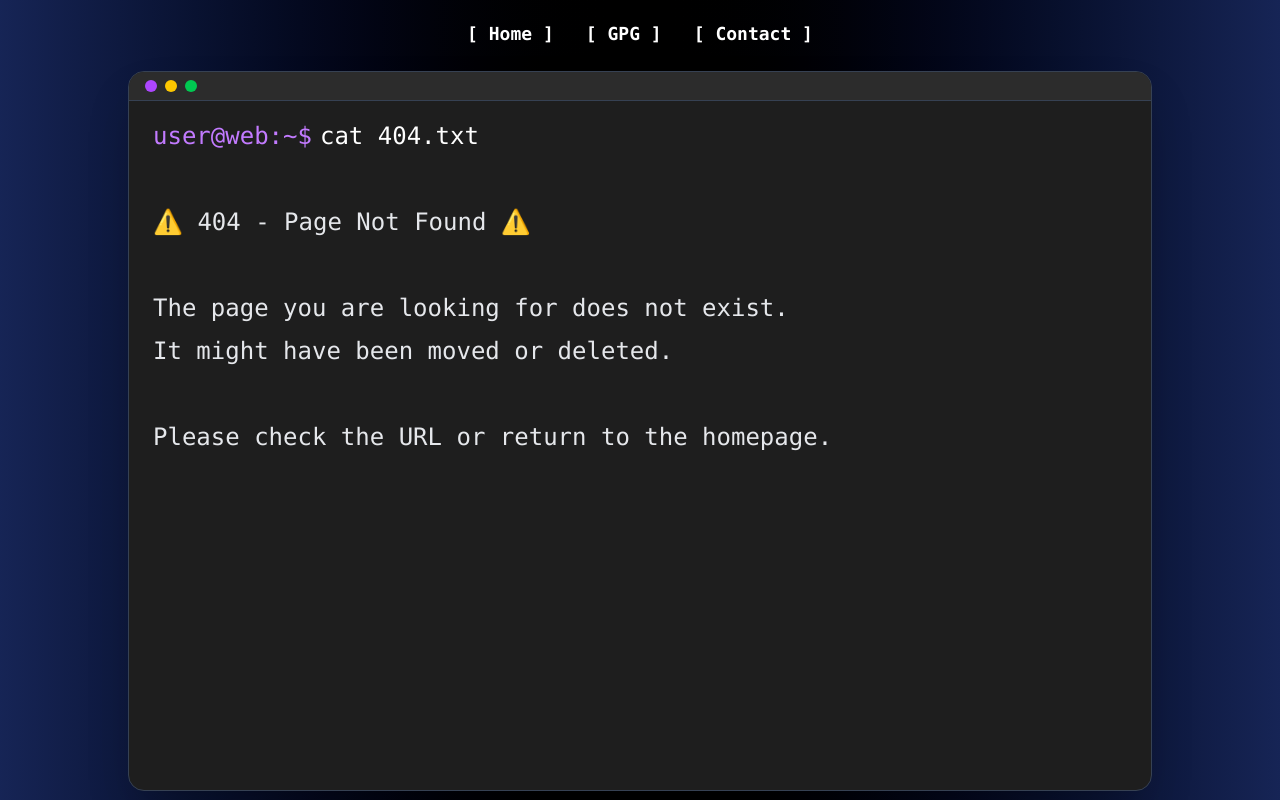
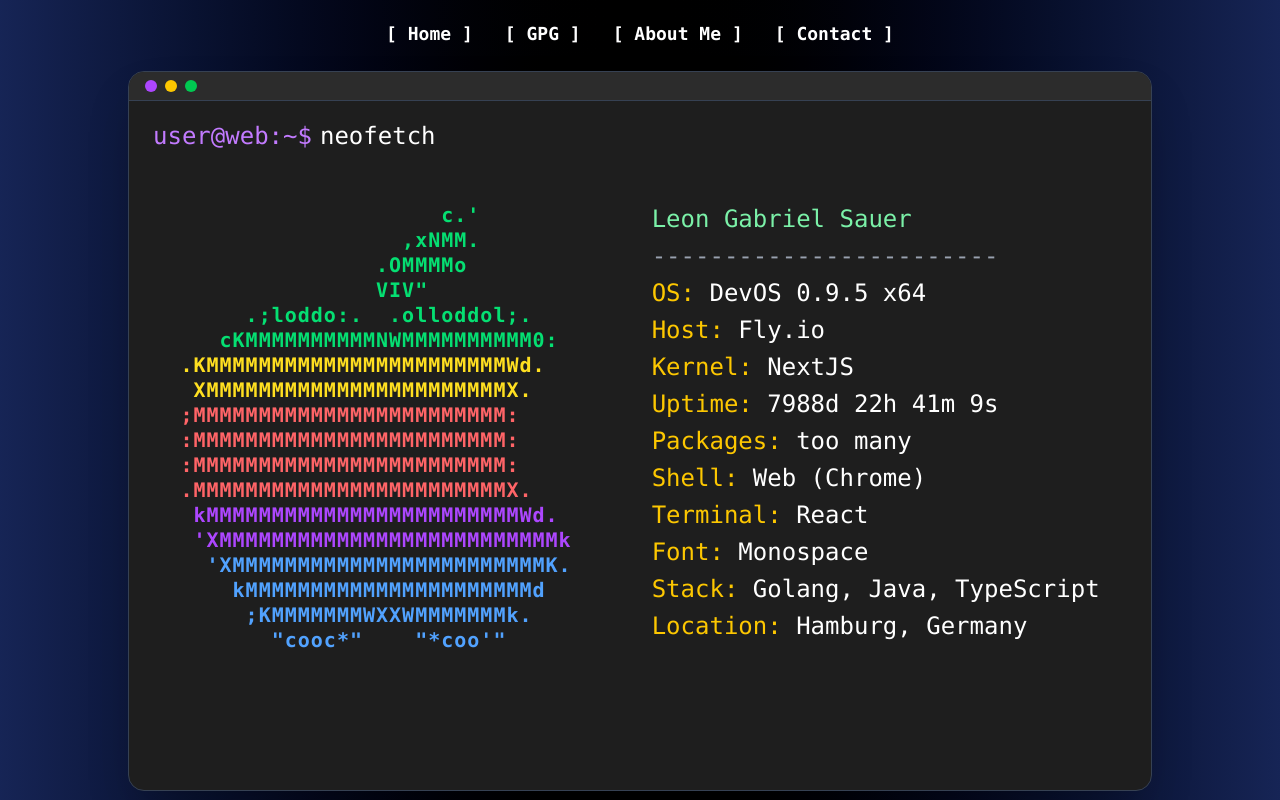
Before and after one commit to Lon3035/sauer.dev, a Next.js app: page /about in a window 1280 px wide. Before the commit this address had no page. Built offline with nearby package versions, Linux system fonts and the light colour scheme; a web font is replaced by a local one.

Commit message:
added about me page

```diff
--- /dev/null
+++ b/src/app/about/commands.tsx
@@ -0,0 +1,23 @@
+"use client";
+import Neofetch from "@/components/Neofetch";
+import { useTerminal } from "@/components/TerminalContext";
+import { useEffect } from "react";
+
+const Commands = () => {
+  const { addSteps } = useTerminal();
+
+  useEffect(() => {
+    addSteps([
+      { type: "command", content: "neofetch" },
+      { type: "output", content: " " },
+      {
+        type: "component",
+        content: <Neofetch />,
+      },
+    ]);
+  }, []);
+
+  return <></>;
+};
+
+export default Commands;
--- /dev/null
+++ b/src/app/about/page.tsx
@@ -0,0 +1,22 @@
+import Commands from "./commands";
+import type { Metadata } from "next";
+
+export const metadata: Metadata = {
+  title: "About Me",
+  description: "About me page of Leon Sauer",
+  keywords: [
+    "Leon Sauer",
+    "Leon Gabriel Sauer",
+    "Developer",
+    "Software Engineer",
+    "Business Informatics",
+    "About me",
+  ],
+  icons: {
+    icon: "./icon.svg",
+  },
+};
+
+export default function AboutPage() {
+  return <Commands />;
+}
--- /dev/null
+++ b/src/components/BrowserInfo.tsx
@@ -0,0 +1,29 @@
+import { useEffect, useState } from "react";
+
+const BrowserInfo = () => {
+  const [browser, setBrowser] = useState("");
+
+  useEffect(() => {
+    const userAgent = navigator.userAgent;
+
+    let browserName = "Unknown Browser";
+
+    if (userAgent.includes("Chrome")) {
+      browserName = "Chrome";
+    } else if (userAgent.includes("Firefox")) {
+      browserName = "Firefox";
+    } else if (userAgent.includes("Safari")) {
+      browserName = "Safari";
+    } else if (userAgent.includes("Edge")) {
+      browserName = "Edge";
+    } else if (userAgent.includes("MSIE") || userAgent.includes("Trident")) {
+      browserName = "Internet Explorer";
+    }
+
+    setBrowser(browserName);
+  }, []);
+
+  return <span>{browser}</span>;
+};
+
+export default BrowserInfo;
--- /dev/null
+++ b/src/components/Counter.tsx
@@ -0,0 +1,30 @@
+"use client";
+import React, { useEffect, useState } from "react";
+
+const START_DATE = new Date("2003-05-30T00:00:00");
+
+const getUptime = () => {
+  const now = new Date();
+  const diff = now.getTime() - START_DATE.getTime();
+
+  const seconds = Math.floor(diff / 1000);
+  const minutes = Math.floor(seconds / 60) % 60;
+  const hours = Math.floor(seconds / 3600) % 24;
+  const days = Math.floor(seconds / (3600 * 24));
+
+  return `${days}d ${hours}h ${minutes}m ${seconds % 60}s`;
+};
+const Couter = () => {
+  const [uptime, setUptime] = useState(getUptime());
+
+  useEffect(() => {
+    const interval = setInterval(() => {
+      setUptime(getUptime());
+    }, 1000); // Update every second
+    return () => clearInterval(interval);
+  }, []);
+
+  return <span>{uptime}</span>;
+};
+
+export default Couter;
--- /dev/null
+++ b/src/components/Neofetch.tsx
@@ -0,0 +1,67 @@
+import Counter from "@/components/Counter";
+import BrowserInfo from "./BrowserInfo";
+
+const Neofetch = () => {
+  return (
+    <div className="flex font-mono text-2xl leading-snug text-white justify-center">
+      <pre className="mr-20 text-xl leading-tight tracking-wider font-bold">
+        <span className="text-green-400">{`                    c.'\n`}</span>
+        <span className="text-green-400">{`                 ,xNMM.\n`}</span>
+        <span className="text-green-400">{`               .OMMMMo\n`}</span>
+        <span className="text-green-400">{`               VIV"\n`}</span>
+        <span className="text-green-400">{`     .;loddo:.  .olloddol;.\n`}</span>
+        <span className="text-green-400">{`   cKMMMMMMMMMMNWMMMMMMMMMM0:\n`}</span>
+        <span className="text-yellow-300">{`.KMMMMMMMMMMMMMMMMMMMMMMMWd.\n`}</span>
+        <span className="text-yellow-300">{` XMMMMMMMMMMMMMMMMMMMMMMMX.\n`}</span>
+        <span className="text-red-400">{`;MMMMMMMMMMMMMMMMMMMMMMMM:\n`}</span>
+        <span className="text-red-400">{`:MMMMMMMMMMMMMMMMMMMMMMMM:\n`}</span>
+        <span className="text-red-400">{`:MMMMMMMMMMMMMMMMMMMMMMMM:\n`}</span>
+        <span className="text-red-400">{`.MMMMMMMMMMMMMMMMMMMMMMMMX.\n`}</span>
+        <span className="text-purple-500">{` kMMMMMMMMMMMMMMMMMMMMMMMMWd.\n`}</span>
+        <span className="text-purple-500">{` 'XMMMMMMMMMMMMMMMMMMMMMMMMMMk\n`}</span>
+        <span className="text-blue-400">{`  'XMMMMMMMMMMMMMMMMMMMMMMMMK.\n`}</span>
+        <span className="text-blue-400">{`    kMMMMMMMMMMMMMMMMMMMMMMd\n`}</span>
+        <span className="text-blue-400">{`     ;KMMMMMMMWXXWMMMMMMMk.\n`}</span>
+        <span className="text-blue-400">{`       "cooc*"    "*coo'"\n`}</span>
+      </pre>
+
+      <div className="flex flex-col justify-start space-y-1">
+        <span className="text-green-300">Leon Gabriel Sauer</span>
+        <span className="text-gray-400">------------------------</span>
+        <span>
+          <span className="text-yellow-400">OS:</span> DevOS 0.9.5 x64
+        </span>
+        <span>
+          <span className="text-yellow-400">Host:</span> Fly.io
+        </span>
+        <span>
+          <span className="text-yellow-400">Kernel:</span> NextJS
+        </span>
+        <span>
+          <span className="text-yellow-400">Uptime:</span> <Counter />
+        </span>
+        <span>
+          <span className="text-yellow-400">Packages:</span> too many
+        </span>
+        <span>
+          <span className="text-yellow-400">Shell:</span> Web (<BrowserInfo />)
+        </span>
+        <span>
+          <span className="text-yellow-400">Terminal:</span> React
+        </span>
+        <span>
+          <span className="text-yellow-400">Font:</span> Monospace
+        </span>
+        <span>
+          <span className="text-yellow-400">Stack:</span> Golang, Java,
+          TypeScript
+        </span>
+        <span>
+          <span className="text-yellow-400">Location:</span> Hamburg, Germany
+        </span>
+      </div>
+    </div>
+  );
+};
+
+export default Neofetch;
--- a/src/components/TerminalNavbar.tsx
+++ b/src/components/TerminalNavbar.tsx
@@ -9,6 +9,7 @@
   const items: TerminalNavbarItem[] = [
     { label: "Home", onClick: () => (window.location.href = "/") },
     { label: "GPG", onClick: () => (window.location.href = "/gpg") },
+    { label: "About Me", onClick: () => (window.location.href = "/about") },
     { label: "Contact", onClick: () => (window.location.href = "/contact") },
   ];
   return (
```
Also changed, not shown: 1 other file (tests, documents, lock files or other folders).
